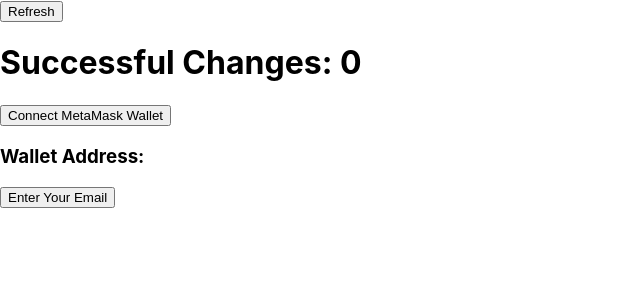
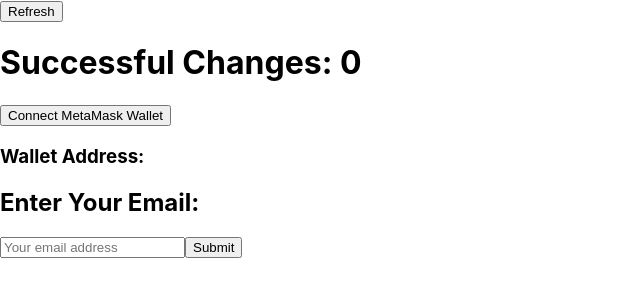
Before and after one commit to pintchom/ReposiDAO-UPennHackathon, a React (Create React App) app in the folder Frontend/: page / in a window 1280 px wide. Shown: the top 300 px of the page, without its empty margins (0-640 px from the left). Built offline with nearby package versions, Linux system fonts and the light colour scheme.

Commit message:
convert emailbox into a component

```diff
--- a/Frontend/src/App.js
+++ b/Frontend/src/App.js
@@ -24,20 +24,13 @@
       });
   };
 
-  const [showEmailBox, setShowEmailBox] = useState(false);
-
-  const toggleEmailBox = () => {
-    setShowEmailBox(!showEmailBox);
-  };
-
   return (
     <div className="App">
       <header className="App-header">
         <button onClick={refreshGitLog}>Refresh</button>
         <h1>Successful Changes: {counter}</h1>
         < WalletConnector />
-        <button onClick={toggleEmailBox}>Enter Your Email</button>
-        {showEmailBox && <EmailBox />}
+        <EmailBox />
       </header>
     </div>
   );
--- a/Frontend/src/Components/EmailBox.js
+++ b/Frontend/src/Components/EmailBox.js
@@ -16,18 +16,17 @@
   };
 
   return (
-    <div style={{ border: '1px solid #ccc', padding: '20px', borderRadius: '5px', maxWidth: '300px' }}>
-      <h2>Enter your email</h2>
+    <div>
+      <h2>Enter Your Email:</h2>
       <form onSubmit={handleSubmit}>
         <input
           type="email"
           value={email}
           onChange={handleChange}
           placeholder="Your email address"
-          style={{ width: '100%', padding: '10px', marginBottom: '10px', borderRadius: '3px', border: '1px solid #ccc' }}
           required
         />
-        <button type="submit" style={{ width: '100%', padding: '10px', borderRadius: '3px', background: '#007bff', color: '#fff', border: 'none', cursor: 'pointer' }}>Submit</button>
+        <button type="submit" >Submit</button>
       </form>
     </div>
   );
```
